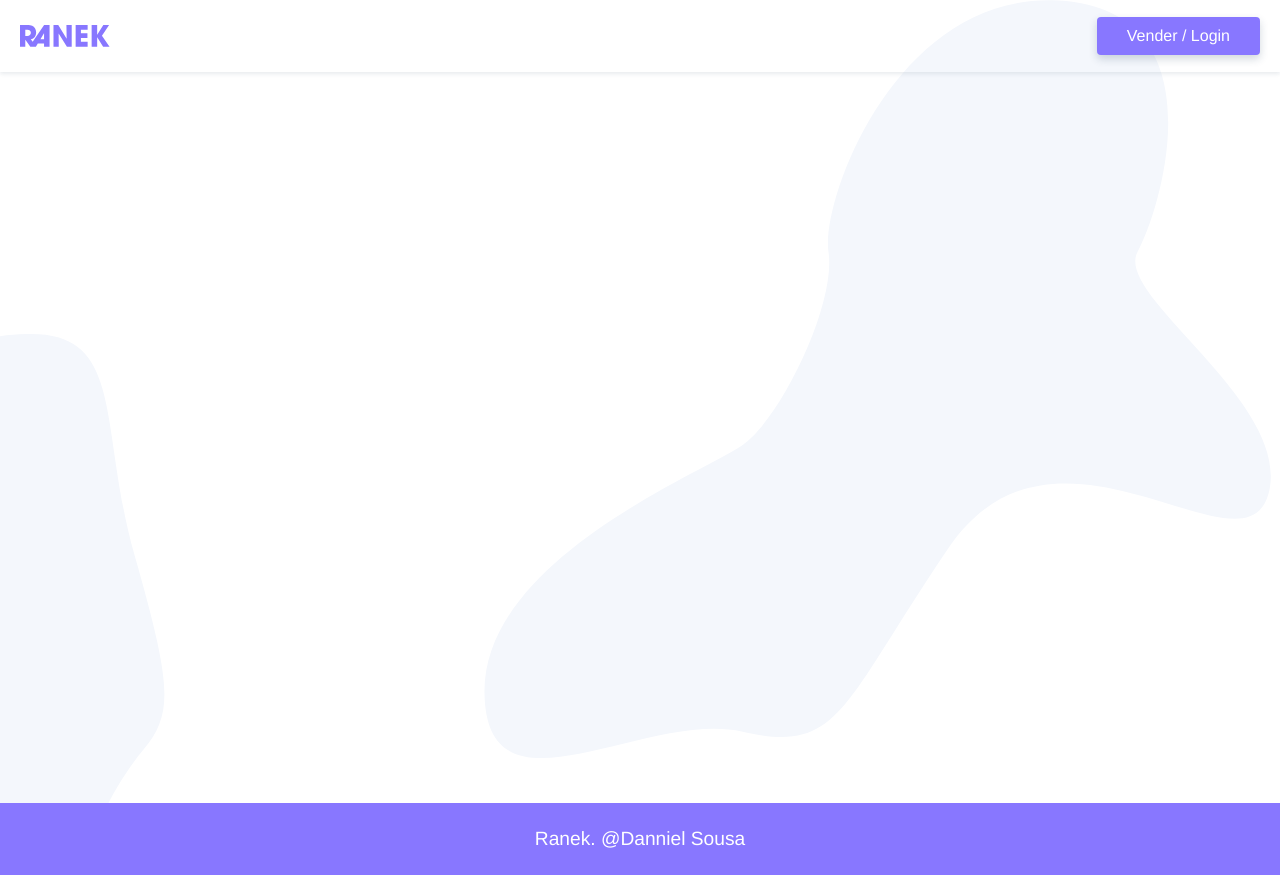
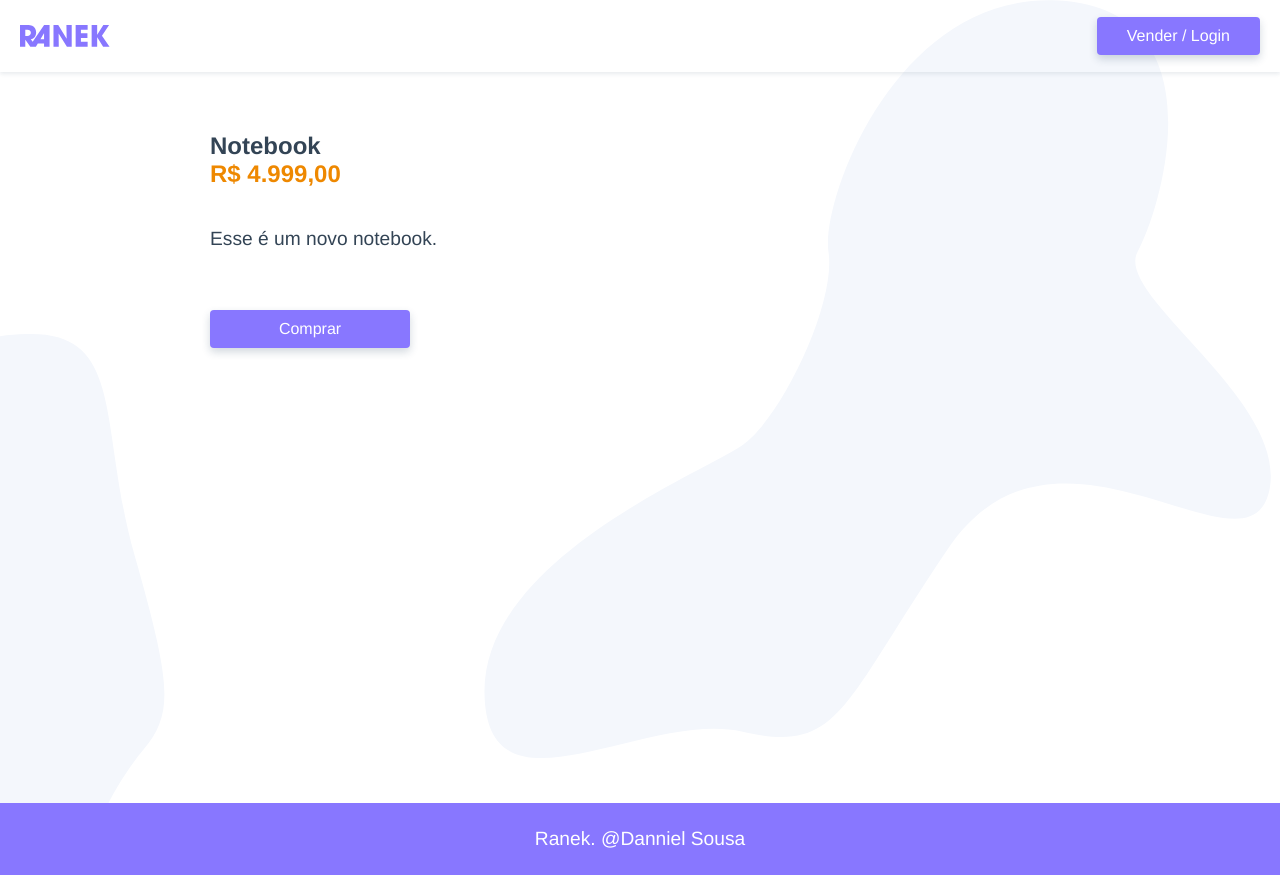
Before and after one commit to dannielfs/ranek, a Vue app: page /produto/notebook in a window 1280 px wide. Built offline with nearby package versions, Linux system fonts and the light colour scheme; data requests are answered from the project's data file.

Commit message:
Alteraçoes na listagem dos produtos.

```diff
--- a/src/App.vue
+++ b/src/App.vue
@@ -2,7 +2,9 @@
   <div id="app">
     <TheHeader />
     <main id="main">
-      <router-view />
+      <transition mode="out-in">
+        <router-view />
+      </transition>
     </main>
     <TheFooter />
   </div>
--- a/src/components/ProdutosLista.vue
+++ b/src/components/ProdutosLista.vue
@@ -3,13 +3,13 @@
     <transition mode="out-in">
       <div v-if="produtos && produtos.length" class="produtos" key="produtos">
         <div class="produto" v-for="(produto, index) in produtos" :key="index">
-          <router-link to="/">
+          <router-link :to="{name: 'produto', params: { id: produto.id}}">
             <img
               v-if="produto.fotos"
               :src="produto.fotos[0].src"
               :alt="produto.fotos[0].titulo"
             />
-            <p class="preco">{{ produto.preco }}</p>
+            <p class="preco">{{ produto.preco | numeroPreco}}</p>
             <h2 class="titulo">{{ produto.nome }}</h2>
             <p class="descricao">{{ produto.descricao }}</p>
           </router-link>
--- a/src/main.js
+++ b/src/main.js
@@ -8,6 +8,18 @@
 
 Vue.component("PaginaCarregando", PaginaCarregando)
 
+Vue.filter('numeroPreco', valor => {
+  valor = Number(valor);
+  if(!isNaN(valor)) {
+    return valor.toLocaleString('pt-BR', {
+      style: 'currency',
+      currency: 'BRL'
+    })
+  } else {
+    return ''
+  }
+})
+
 new Vue({
   router,
   store,
--- a/src/router/index.js
+++ b/src/router/index.js
@@ -1,14 +1,26 @@
 import Vue from 'vue'
 import VueRouter from 'vue-router'
 import Home from '../views/Home.vue'
-
+import Produto from '../views/Produto.vue'
+import Login from '../views/Login.vue'
 Vue.use(VueRouter)
 
 const routes = [
   {
     path: '/',
-    name: 'Home',
+    name: 'home',
     component: Home
+  },
+  {
+    path: '/produto/:id',
+    name: 'produto',
+    component: Produto,
+    props: true
+  },
+  {
+    path: '/login',
+    name: 'login',
+    component: Login
   },
 ]
 
--- a/src/views/Home.vue
+++ b/src/views/Home.vue
@@ -1,6 +1,6 @@
 <template>
   <section>
-      <h1>Compre ou Venda 😈</h1>
+      <h1>Compre ou Venda</h1>
     <ProdutosBuscar/>
     <ProdutosLista/>
   </section>
--- /dev/null
+++ b/src/views/Login.vue
@@ -0,0 +1,15 @@
+<template>
+ <p>Login</p>
+</template>
+
+<script>
+
+export default {
+
+}
+
+</script>
+
+<style>
+
+</style>
--- /dev/null
+++ b/src/views/Produto.vue
@@ -0,0 +1,70 @@
+<template>
+  <section>
+    <div v-if="produto" class="produto">
+      <ul class="fotos" v-if="produto.fotos">
+        <li v-for="(foto, index) in produto.fotos" :key="index">
+          <img :src="foto.src" :alt="foto.title" />
+        </li>
+      </ul>
+
+      <div class="info">
+        <h1>{{ produto.nome }}</h1>
+        <p class="preco">{{ produto.preco | numeroPreco }}</p>
+        <p class="descricao">{{ produto.descricao }}</p>
+        <button v-if="produto.vendido === 'false'" class="btn">Comprar</button>
+        <button v-else class="btn" disabled>Produto Vendido</button>
+      </div>
+    </div>
+    <PaginaCarregando v-else />
+  </section>
+</template>
+
+<script>
+import { api } from "@/services.js";
+
+export default {
+  name: "Produto",
+
+  props: ["id"],
+
+  data: () => ({
+    produto: "",
+  }),
+
+  methods: {
+    getProdutos() {
+      api
+        .get(`/produto/${this.id}`)
+        .then((response) => (this.produto = response.data));
+    },
+  },
+
+  created() {
+    this.getProdutos();
+  },
+};
+</script>
+
+<style scoped>
+.produto {
+  display: grid;
+  grid-template-columns: 1fr 1fr;
+  row-gap: 30px;
+  max-width: 900px;
+  padding: 60px 20px;
+  margin: 0 auto;
+}
+.preco {
+  color: #e80;
+  font-weight: bold;
+  font-size: 1.5rem;
+  margin-bottom: 40px;
+}
+.descricao {
+  font-size: 1.2rem;
+}
+.btn {
+  margin-top: 60px;
+  width: 200px;
+}
+</style>
```
